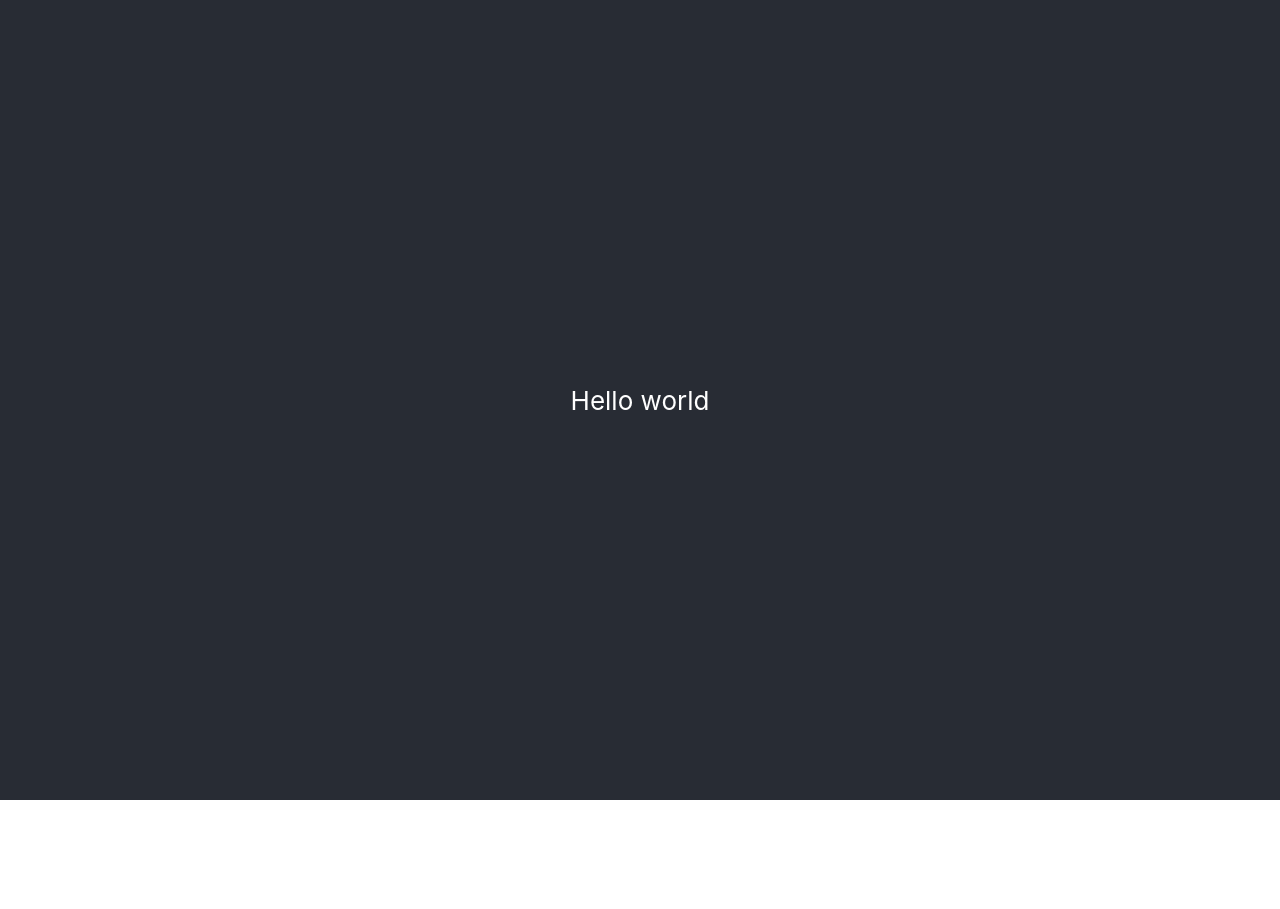
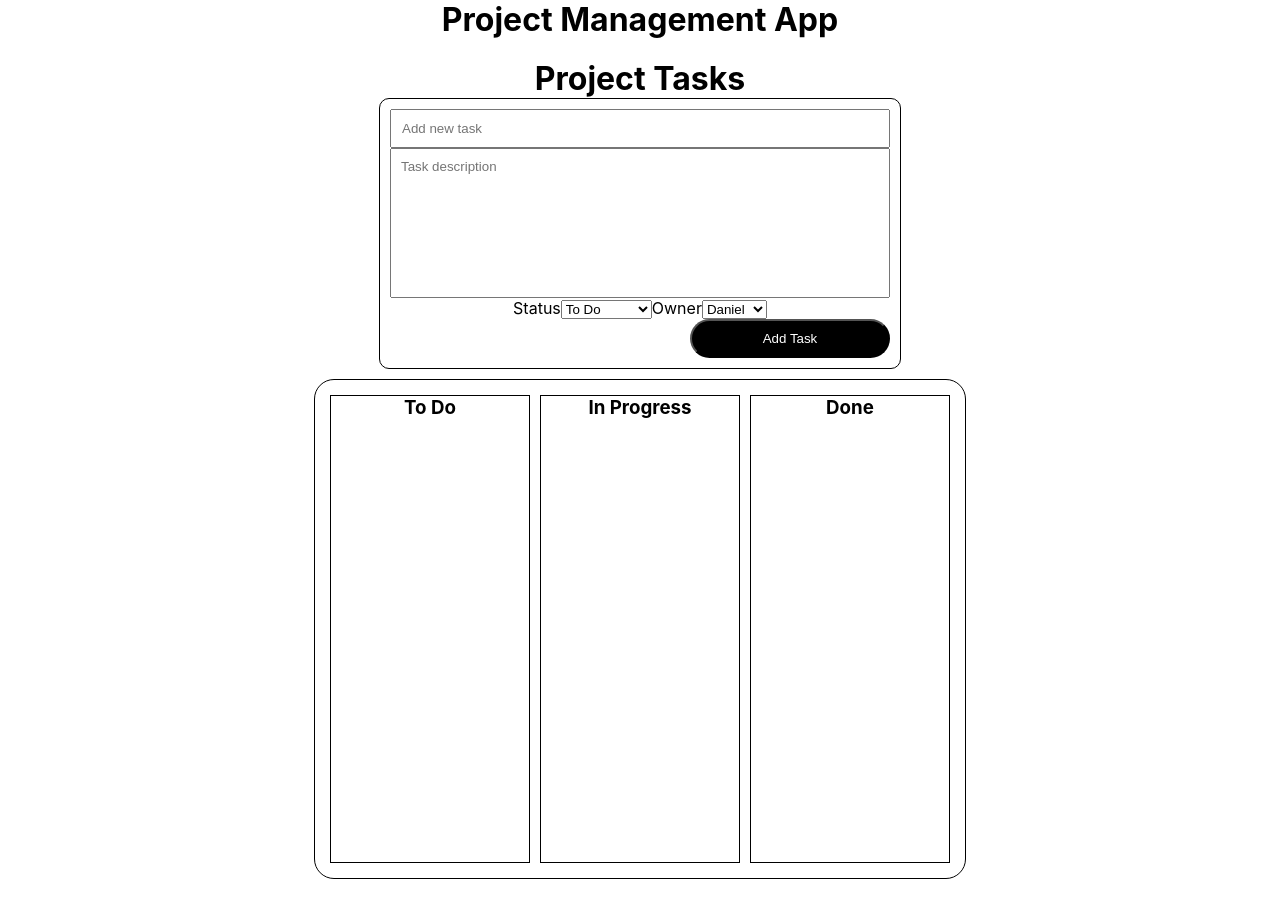
Before and after one commit to Jheyzelle/amuza, a React (Create React App) app: page / in a window 1280 px wide. Before the commit the page ends 800 px from the top, so only its background shows below. Built offline with nearby package versions, Linux system fonts and the light colour scheme.

Commit message:
Create tasks page
Create taskboard with columns to do, ipr, and done. Add ability to add new tasks to taskboard. Task card has information task title, task description, task status, and task owner.

```diff
--- a/package.json
+++ b/package.json
@@ -37,5 +37,8 @@
       "last 1 firefox version",
       "last 1 safari version"
     ]
+  },
+  "devDependencies": {
+    "gh-pages": "^4.0.0"
   }
 }
--- a/src/App.css
+++ b/src/App.css
@@ -1,38 +1,87 @@
-.App {
-  text-align: center;
+* {
+  margin: 0;
+  padding: 0;
+  box-sizing: border-box;
 }
 
-.App-logo {
-  height: 40vmin;
-  pointer-events: none;
+.section-flex {
+  display: flex;
+  width: 100%;
+  height: 100%;
+
+  justify-content: center;
+  text-align: center;
+
+}
+/* ==================== Landing Page ==================== */
+/* ==================== ^^^ Landing Page ^^^ ==================== */
+/* ==================== Tasks Page ==================== */
+
+
+.section-taskspage {
+  flex-direction: column;
+  padding: 20px;
+  align-items: center;
+
 }
 
-@media (prefers-reduced-motion: no-preference) {
-  .App-logo {
-    animation: App-logo-spin infinite 20s linear;
-  }
+.div-add-task {
+  border: 1px solid black;
+  padding: 10px;
+  border-radius: 10px;
+
+  display: flex;
+  flex-direction: column;
 }
 
-.App-header {
-  background-color: #282c34;
-  min-height: 100vh;
-  display: flex;
-  flex-direction: column;
-  align-items: center;
-  justify-content: center;
-  font-size: calc(10px + 2vmin);
+#btn-addtask {
+
+  width: 200px;
+  background: black;
   color: white;
+  padding: 10px;
+  border-radius: 20px;
+
+  justify-self: right;
+  align-self: flex-end;
 }
 
-.App-link {
-  color: #61dafb;
+#inp-task-title, #inp-task-desc {
+  padding: 10px;
+  width: 500px;
+  font-family: 'Arial';
 }
 
-@keyframes App-logo-spin {
-  from {
-    transform: rotate(0deg);
-  }
-  to {
-    transform: rotate(360deg);
-  }
+#inp-task-desc {
+  height: 150px;
+  resize: none;
 }
+
+.task-board {
+  border: 1px solid black;
+  border-radius: 20px;
+  height: 500px;
+
+  display: flex;
+  flex-direction: row;
+  padding: 10px;
+
+  margin: 10px;
+}
+
+.tb-col {
+  border: 1px solid black;
+  min-width: 200px;
+  margin: 5px;
+}
+
+.task-card {
+  border: 1px solid black;
+
+  margin: 5px;
+  border-radius: 10px;
+
+  text-align: left;
+  padding: 10px;
+}
+/* ==================== ^^^ Tasks Page ^^^ ==================== */
--- a/src/App.js
+++ b/src/App.js
@@ -1,24 +1,14 @@
 import logo from './logo.svg';
 import './App.css';
+import TasksPage from './components/taskspage.js';
+import LandingPage from './components/landingpage';
 
 function App() {
   return (
     <div className="App">
-      <header className="App-header">
-        Hello world
-        {/* <img src={logo} className="App-logo" alt="logo" />
-        <p>
-          Edit <code>src/App.js</code> and save to reload.
-        </p>
-        <a
-          className="App-link"
-          href="https://reactjs.org"
-          target="_blank"
-          rel="noopener noreferrer"
-        >
-          Learn React
-        </a> */}
-      </header>
+      <span id='page-top'></span>
+      <LandingPage></LandingPage>
+      <TasksPage></TasksPage>
     </div>
   );
 }
--- /dev/null
+++ b/src/components/landingpage.js
@@ -0,0 +1,12 @@
+import React, {useEffect} from "react";
+
+function LandingPage() {
+
+    return (
+        <div class = "section-flex section-landingpage">
+            <h1>Project Management App</h1>
+        </div>
+    )
+}
+
+export default LandingPage
--- /dev/null
+++ b/src/components/taskspage.js
@@ -0,0 +1,99 @@
+import React, { useEffect } from "react";
+
+
+function TasksPage() {
+
+    function addTask() {
+        // get values typed into input areas
+        let inpTitle = document.querySelector('#inp-task-title')
+        let inpDesc = document.querySelector('#inp-task-desc')
+        let inpStat = document.querySelector('#dropdown-status')
+        let inpOwner = document.querySelector('#dropdown-task-owner')
+
+        // which column the new task belongs to
+
+
+        let tbCol = document.querySelector('.' + inpStat.value)
+
+        let taskCard = document.createElement('div')
+        taskCard.classList.add('task-card')
+        taskCard.setAttribute('draggable', true)
+
+        let taskTitle = document.createElement('h5')
+        let taskDesc = document.createElement('p')
+        let taskOwner = document.createElement('p')
+
+        taskTitle.innerHTML = inpTitle.value
+        taskDesc.innerHTML = inpDesc.value
+        taskOwner.innerHTML = inpOwner.value
+
+        taskCard.appendChild(taskTitle)
+        taskCard.appendChild(taskOwner)
+        taskCard.appendChild(taskDesc)
+
+        tbCol.appendChild(taskCard)
+
+        inpTitle.value = ''
+        inpDesc.value = ''
+
+    }
+    return (
+        <div className='section-flex section-taskspage'>
+            <h1>Project Tasks</h1>
+
+            <div className="div-add-task">
+                <input id='inp-task-title' placeholder="Add new task" />
+                <textarea id='inp-task-desc' placeholder="Task description"></textarea>
+
+                <div >
+                <label for="drop-status">Status</label>
+                    <select name='drop-status' id="dropdown-status">
+                        <option value='tb-todo'>To Do</option>
+                        <option value='tb-ipr'>In Progress</option>
+                        <option value='tb-done'>Done</option>
+                    </select>
+                    <label for="drop-task-owner">Owner</label>
+                    <select name='drop-task-owner' id="dropdown-task-owner">
+                        <option value='Daniel'>Daniel</option>
+                        <option value='Harsh'>Harsh</option>
+                        <option value='Jazelle'>Jazelle</option>
+                        <option value='Gerolle'>Gerolle</option>
+                    </select>
+                </div>
+
+                <button id="btn-addtask" onClick={addTask}>Add Task</button>
+            </div>
+
+            <div className="task-board">
+                <div className="tb-col tb-todo">
+                    <h3>To Do</h3>
+                </div>
+                <div className="tb-col tb-ipr">
+                    <h3>In Progress</h3>
+                </div>
+                <div className="tb-col tb-done">
+                    <h3>Done</h3>
+                </div>
+            </div>
+            {/*
+            <form onSubmit={sendMsg}>
+                <input value={msg} onChange={(e) => setMsg(e.target.value)} placeholder='Message bonfire' />
+                <button className='btn-submit' type='submit' >Add task</button>
+            </form> */}
+
+
+            <div class='tasks-list'></div>
+
+        </div>
+    )
+}
+
+// add task - click btn - type task - add task elm to list
+
+export default TasksPage
+
+
+// task
+//     task has name, description
+
+// color marker not started,
```
Also changed, not shown: 1 other file (tests, documents, lock files or other folders).
